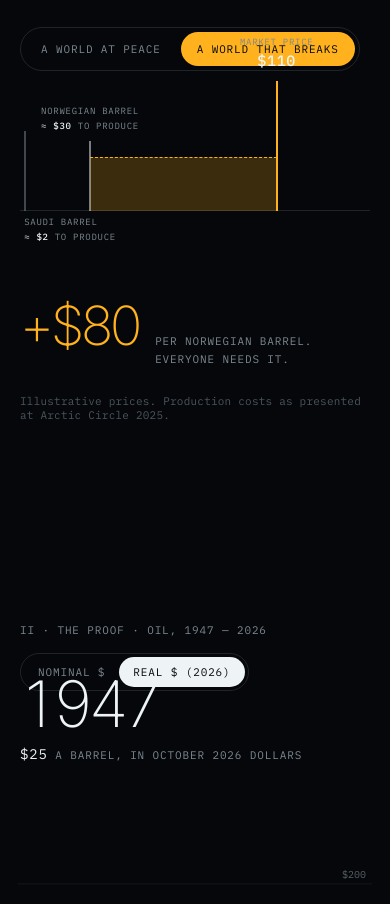
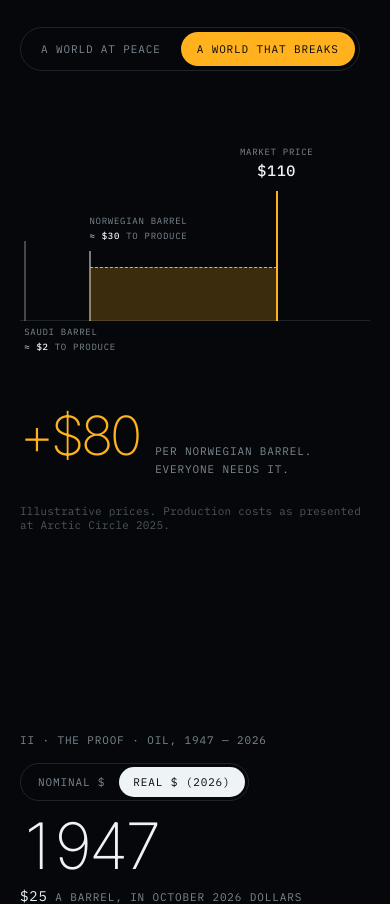
Before and after one commit to VEVEGAShouse/fronttier-web, a plain HTML site: page arcticonomics/index.html in a window 390 px wide. Shown: the part 1332-2236 px from the top of the page. Drawn offline with Linux system fonts and the light colour scheme; animation ran at ten frames a second.

Commit message:
Arcticonomics mobile: toggle no longer covers the year; law scale breathes
Co-Authored-By: Claude Opus 5.5 <noreply@anthropic.com>
Claude-Session: https://claude.ai/code/session_01GjU4Noon6CoNqi8SrQXMPy

```diff
--- a/arcticonomics/index.html
+++ b/arcticonomics/index.html
@@ -11,7 +11,7 @@
   <link rel="preconnect" href="https://fonts.googleapis.com">
   <link rel="preconnect" href="https://fonts.gstatic.com" crossorigin>
   <link href="https://fonts.googleapis.com/css2?family=Inter+Tight:wght@200;300;400;500&family=IBM+Plex+Mono:wght@400;500&display=swap" rel="stylesheet">
-  <link rel="stylesheet" href="styles.css?v=3">
+  <link rel="stylesheet" href="styles.css?v=4">
 </head>
 <body>
   <header class="bar mono">
--- a/arcticonomics/styles.css
+++ b/arcticonomics/styles.css
@@ -145,10 +145,11 @@ em { font-style: normal; color: var(--amber); }
   .bar { mix-blend-mode: normal; background: rgba(5,7,10,.7); -webkit-backdrop-filter: blur(10px); backdrop-filter: blur(10px); }
   .hero__txt { top: 16svh; }
   .law { grid-template-columns: 1fr; padding-top: 12svh; }
-  .scale { height: 170px; }
+  .scale { height: 250px; margin-top: 70px; }
+  .tick--no span { left: 0; transform: none; text-align: left; }
   .tick span { font-size: 9px; }
   .proof__head { top: 66px; }
-  .now { top: 118px; }
+  .now { top: 150px; }
   .now__y { font-size: 64px; }
   .ev { top: auto; bottom: 64px; left: var(--pad); right: var(--pad); width: auto; text-align: left; }
   .ev__t { font-size: 21px; }
```
